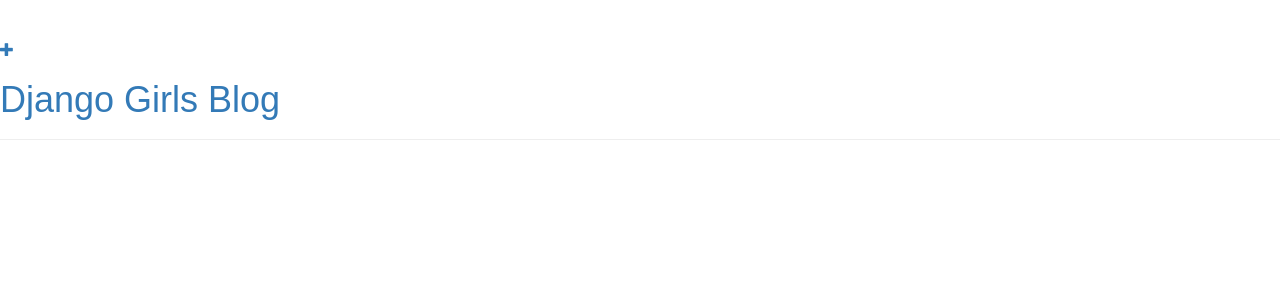
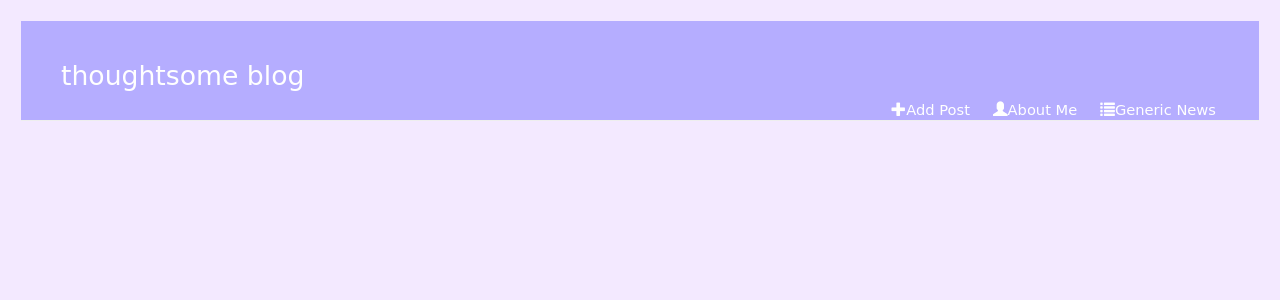
Before and after one commit to saviour123/sturdy-octo-train, a Django app: page / in a window 1280 px wide. Shown: the top 300 px of the page. Run offline with Django 3.2, Linux system fonts and the light colour scheme; the visitor is signed in with stand-in values (Sample User, id 1); data that the repository does not hold is empty; some libraries are stand-ins or nearby versions.

Commit message:
beatiful fix

```diff
--- a/blog/static/css/style.css
+++ b/blog/static/css/style.css
@@ -1,11 +1,11 @@
 body {
-    font-family: 'Maven Pro', sans-serif, !important;
+    font-family: 'Maven Pro', cursive;
     background: #f3e9ff;
     padding: 1.5em;
 }
 
 .page-header {
-    background-color: #ff9400;
+    background-color: #0400ff42;
     margin-top: 0;
     padding: 20px 20px 20px 40px;
 }
@@ -15,7 +15,7 @@
 .page-header h1 a:visited,
 .page-header h1 a:active {
     color: #ffffff;
-    font-size: 36pt;
+    font-size: 20pt;
     text-decoration: none;
 }
 
@@ -48,8 +48,8 @@
 .top-menu:visited {
     color: #ffffff;
     float: right;
-    font-size: 26pt;
-    margin-right: 20px;
+    font-size: 11pt;
+    margin-right: 23px;
 }
 
 .post {
@@ -60,3 +60,11 @@
 .post h1 a:visited {
     color: #000000;
 }
+
+.nav-right {
+
+}
+
+.nav-left {
+
+}
--- a/blog/templates/blog/base.html
+++ b/blog/templates/blog/base.html
@@ -2,19 +2,26 @@
 <!DOCTYPE html>
 <html lang="en">
 <head>
-	<title>Django Girls blog</title>
+	<title>saviour's thoughtsome blog</title>
 	<link rel="stylesheet" href="//maxcdn.bootstrapcdn.com/bootstrap/3.2.0/css/bootstrap.min.css">
 	<link rel="stylesheet" href="//maxcdn.bootstrapcdn.com/bootstrap/3.2.0/css/bootstrap-theme.min.css">
-	<link href='//fonts.googleapis.com/css?family=Lobster&subset=latin,latin-ext' rel='stylesheet' type='text/css'
-	>
-	<link rel="stylesheet" href="{% static 'css/blog.css' %}">
+  <link rel="stylesheet" href="{% static 'css/style.css' %}">
+  <link href='//fonts.googleapis.com/css?family=Lobster&subset=latin,latin-ext' rel='stylesheet' type='text/css'>
+
 </head>
 
-<body style="font-family: 'Maven Pro', sans-serif;">
-	<div class="page-header">
-        {% if user.is_authenticated %}
-    <a href="{% url 'post_new' %}" class="top-menu"><span class="glyphicon glyphicon-plus"></span></a> <h1><a href="/">Django Girls Blog</a></h1>
-    {% endif %}
+<body>
+  <div class="page-header">
+    <div class="nav-left">
+       <h1><a href="/">thoughtsome blog</a></h1>
+    </div>
+    <div class="nav-right">
+      <a href="{% url 'post_new' %}" class="top-menu"><span class="glyphicon glyphicon-list"></span>Generic News</a>
+      <a href="{% url 'post_new' %}" class="top-menu"><span class="glyphicon glyphicon-user"></span>About Me</a>
+      {% if user.is_authenticated %}
+        <a href="{% url 'post_new' %}" class="top-menu"><span class="glyphicon glyphicon-plus"></span>Add Post</a>
+      {% endif %}
+    </div>
 	</div>
 	<div class="content container">
 		<div class="row">
```
Also changed, not shown: blog/static/favicon.ico (added).
